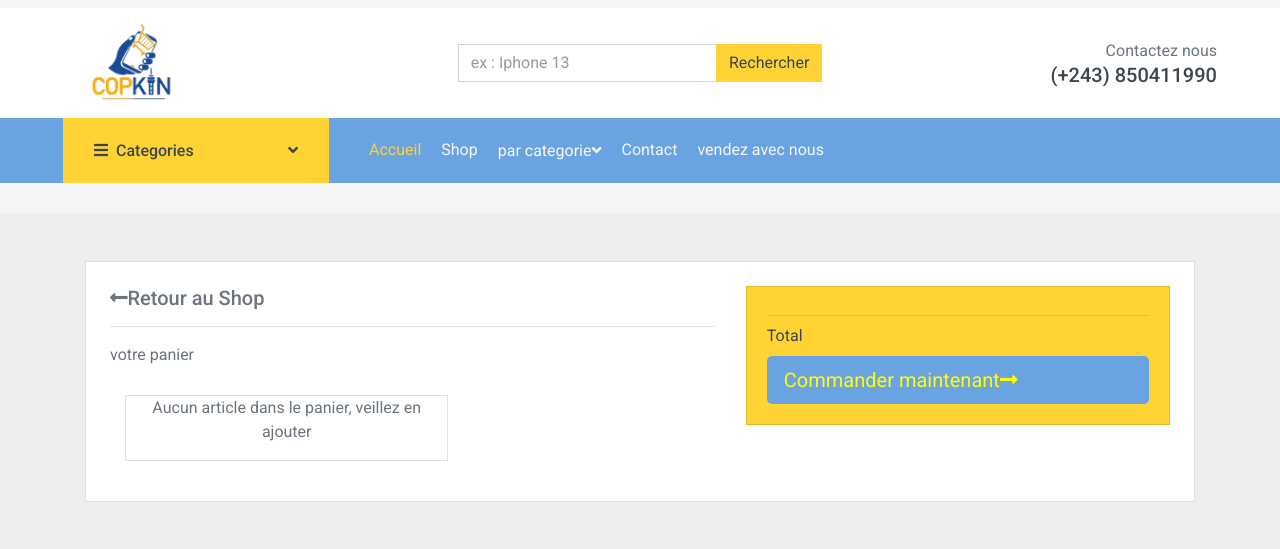
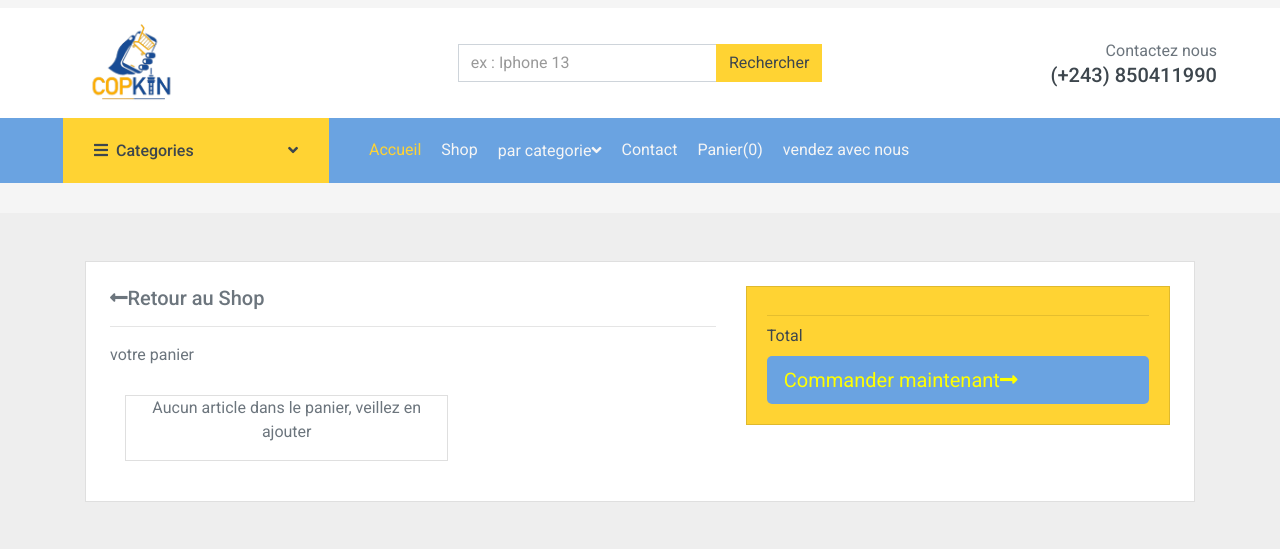
Before and after one commit to nathan-lopez-code/copkin, a Django app: page /panier in a window 1280 px wide. Shown: the top 549 px of the page. Run offline with Django 4.2, Linux system fonts and the light colour scheme; data comes from the database, SQL or seed files in the repository; some libraries are stand-ins or nearby versions.

Commit message:
site complet - feature : adding cart page v01

```diff
--- a/static/js/card.js
+++ b/static/js/card.js
@@ -80,6 +80,7 @@
 let messageCard = document.querySelector(".pop");
 let numberArticle = document.querySelector("#numberProduct");
 let messagePop = document.querySelector(".messagePop");
+let navPanier = document.querySelector("#nav-panier")
 numberArticle.innerHTML = card.getNumberAricle().toString();
 
 
@@ -103,7 +104,8 @@
             }
             card.addToCard(article);
             numberArticle.innerHTML = card.getNumberAricle().toString();
-            messageCard.classList.remove("d-none")
+            navPanier.innerText = card.getNumberAricle();
+            messageCard.classList.remove("d-none");
             setTimeout(function() {
                 messageCard.classList.add("d-none");
             }, 3000);
@@ -153,6 +155,8 @@
         }
         let removebtn = document.querySelectorAll("#removebtn")
         let numberArticle = document.querySelector("#numberProduct");
+        let navPanier = document.querySelector("#nav-panier");
+
         removebtn.forEach((btn)=>{
             btn.addEventListener('click', () => {
                 let art = {
@@ -160,6 +164,8 @@
                 }
                 card.removeProduit(art);
                 numberArticle.innerHTML = card.getNumberAricle().toString();
+                navPanier.innerText = card.getNumberAricle();
+
                 cartContainer.innerHTML = " ";
                 if (card.getNumberAricle() === 0){
                     initPrice(card);
--- a/templates/base.html
+++ b/templates/base.html
@@ -110,6 +110,7 @@
                                 </div>
                             </div>
                             <a href="{% url 'shop_app:contact_shop' %}" class="nav-item nav-link {% block contact %}{% endblock %}">Contact</a>
+                            <a href="{% url 'shop_app:card_shop' %}" class="nav-item nav-link {% block panier %}{% endblock %}">Panier(<span id="nav-panier">0</span>)</a>
                             <br>
                             <a href="{% url 'shop_app:sell_shop' %}" class="nav-item nav-link {% block sell %}{% endblock %}">vendez avec nous</a>
                         </div>
```
